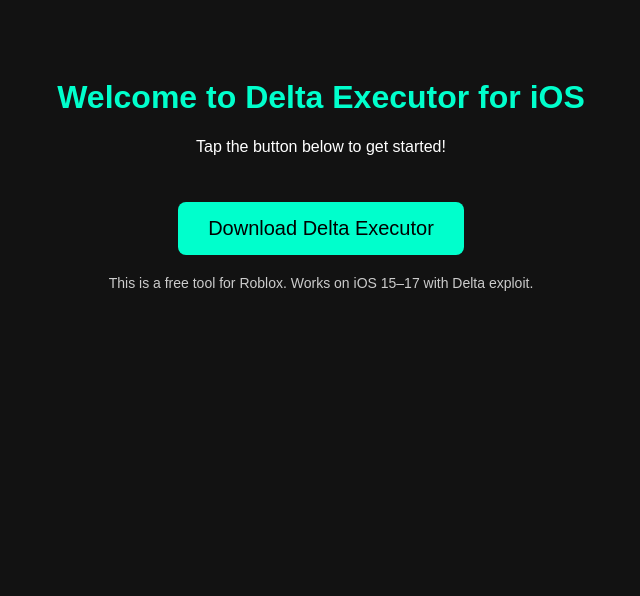
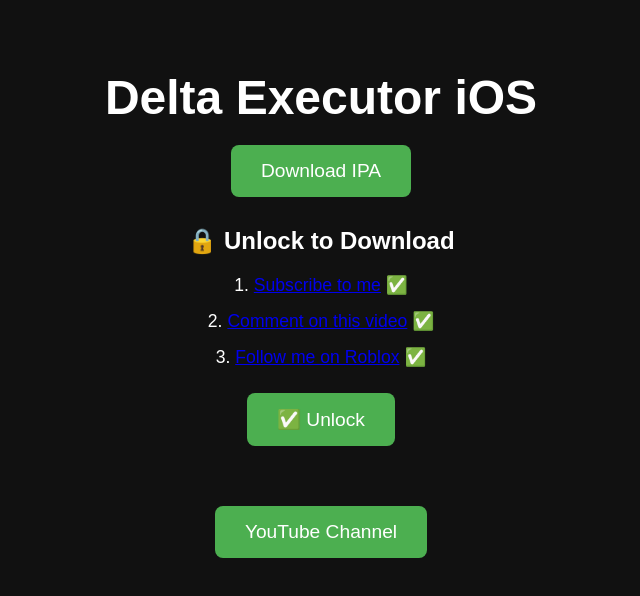
Before and after one commit to skibidiscriptyt/skibidiscripyt.github.io, a plain HTML site: page index.html in a window 1280 px wide. Shown: the whole page, without its empty margins (319-959 px from the left). Drawn offline with Linux system fonts and the light colour scheme.

Commit message:
index.html

```diff
--- a/index.html
+++ b/index.html
@@ -1,50 +1,76 @@
 <!DOCTYPE html>
 <html lang="en">
 <head>
-  <meta charset="UTF-8">
-  <meta name="viewport" content="width=device-width, initial-scale=1">
-  <title>Delta Executor for iOS</title>
+  <meta charset="UTF-8" />
+  <meta name="viewport" content="width=device-width, initial-scale=1.0" />
+  <title>SkibidiScript Delta iOS</title>
   <style>
     body {
-      background-color: #121212;
+      font-family: 'Arial', sans-serif;
+      background: #111;
       color: white;
-      font-family: Arial, sans-serif;
       text-align: center;
-      padding: 50px;
+      padding: 30px;
     }
     h1 {
-      color: #00ffcc;
+      font-size: 3em;
+      margin-bottom: 10px;
     }
-    .download-button {
-      background-color: #00ffcc;
-      color: black;
+    .button {
+      display: inline-block;
       padding: 15px 30px;
-      font-size: 20px;
+      margin: 10px;
       border: none;
       border-radius: 8px;
+      font-size: 1.2em;
       cursor: pointer;
-      margin-top: 30px;
+      color: white;
+      background: #4CAF50;
+      transition: background 0.3s;
+      text-decoration: none;
     }
-    .download-button:hover {
-      background-color: #00e6b8;
+    .button:hover {
+      background: #45a049;
     }
-    .notice {
-      margin-top: 20px;
-      font-size: 14px;
-      color: #cccccc;
+    .locked {
+      background: gray;
+    }
+    .task {
+      margin: 15px 0;
+      font-size: 1.1em;
+    }
+    .task button {
+      margin-left: 10px;
     }
   </style>
 </head>
 <body>
-  <h1>Welcome to Delta Executor for iOS</h1>
-  <p>Tap the button below to get started!</p>
+  <h1>Delta Executor iOS</h1>
 
-  <a href="https://example.com/DeltaInstaller.ipa" download>
-    <button class="download-button">Download Delta Executor</button>
-  </a>
+  <a class="button" href="https://mediafire.com/your-ipalink" id="ipaBtn">Download IPA</a>
 
-  <div class="notice">
-    This is a free tool for Roblox. Works on iOS 15–17 with Delta exploit.
+  <h2>🔒 Unlock to Download</h2>
+  <div class="task">
+    1. <a href="https://www.youtube.com/@SkibidiScript_RBLX" target="_blank">Subscribe to me</a> ✅
   </div>
+  <div class="task">
+    2. <a href="https://www.youtube.com/watch?v=WdMepzB_2u0" target="_blank">Comment on this video</a> ✅
+  </div>
+  <div class="task">
+    3. <a href="https://www.roblox.com/users/7299653886/profile?friendshipSourceType=PlayerSearch" target="_blank">Follow me on Roblox</a> ✅
+  </div>
+
+  <button class="button" onclick="unlockDownload()">✅ Unlock</button>
+
+  <div style="margin-top: 40px;">
+    <a class="button" href="https://www.youtube.com/@SkibidiScript_RBLX" target="_blank">YouTube Channel</a>
+  </div>
+
+  <script>
+    function unlockDownload() {
+      alert("Unlocked 🔓! Now installing Delta...");
+      window.location.href = "https://mediafire.com/your-ipalink";
+    }
+  </script>
 </body>
 </html>
```
